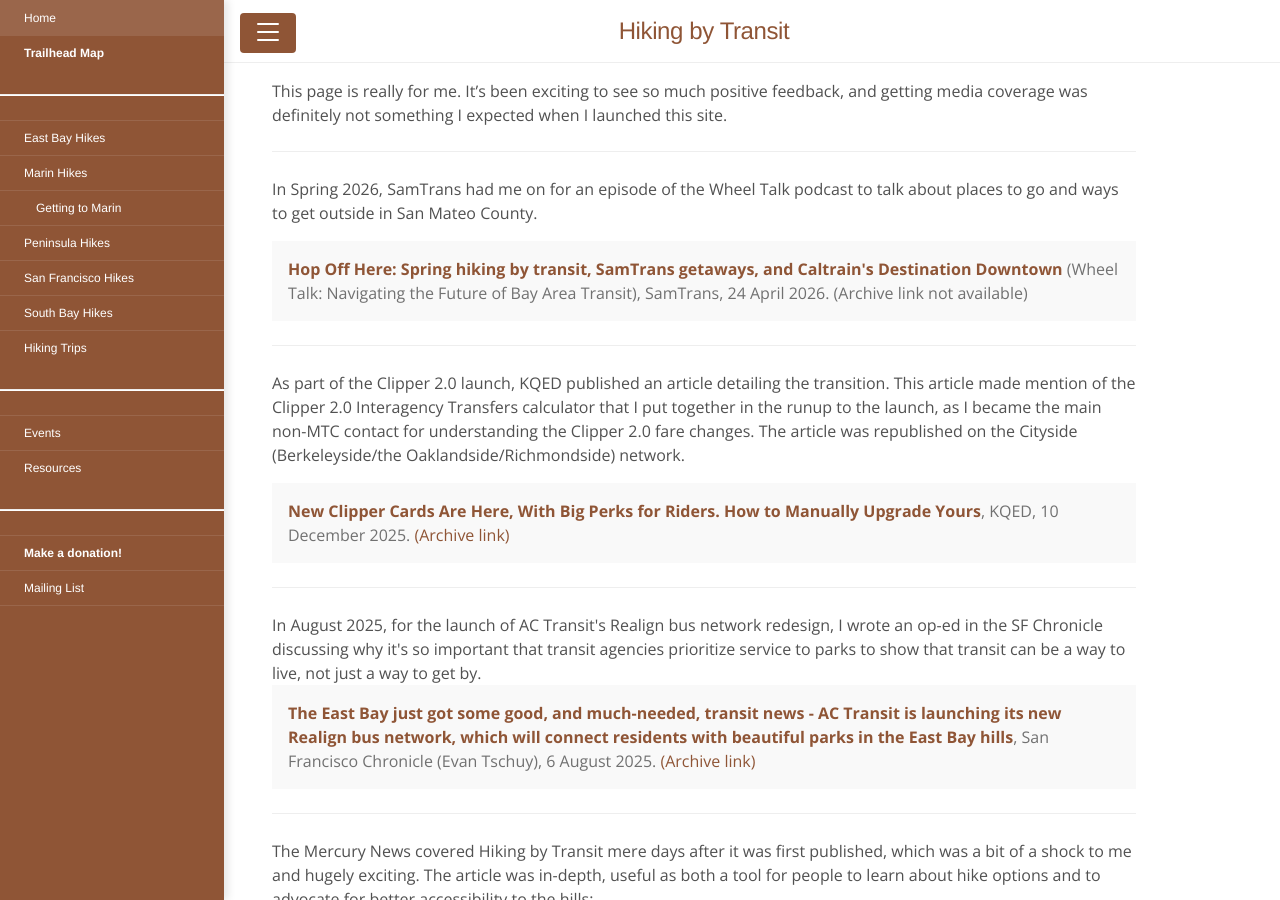
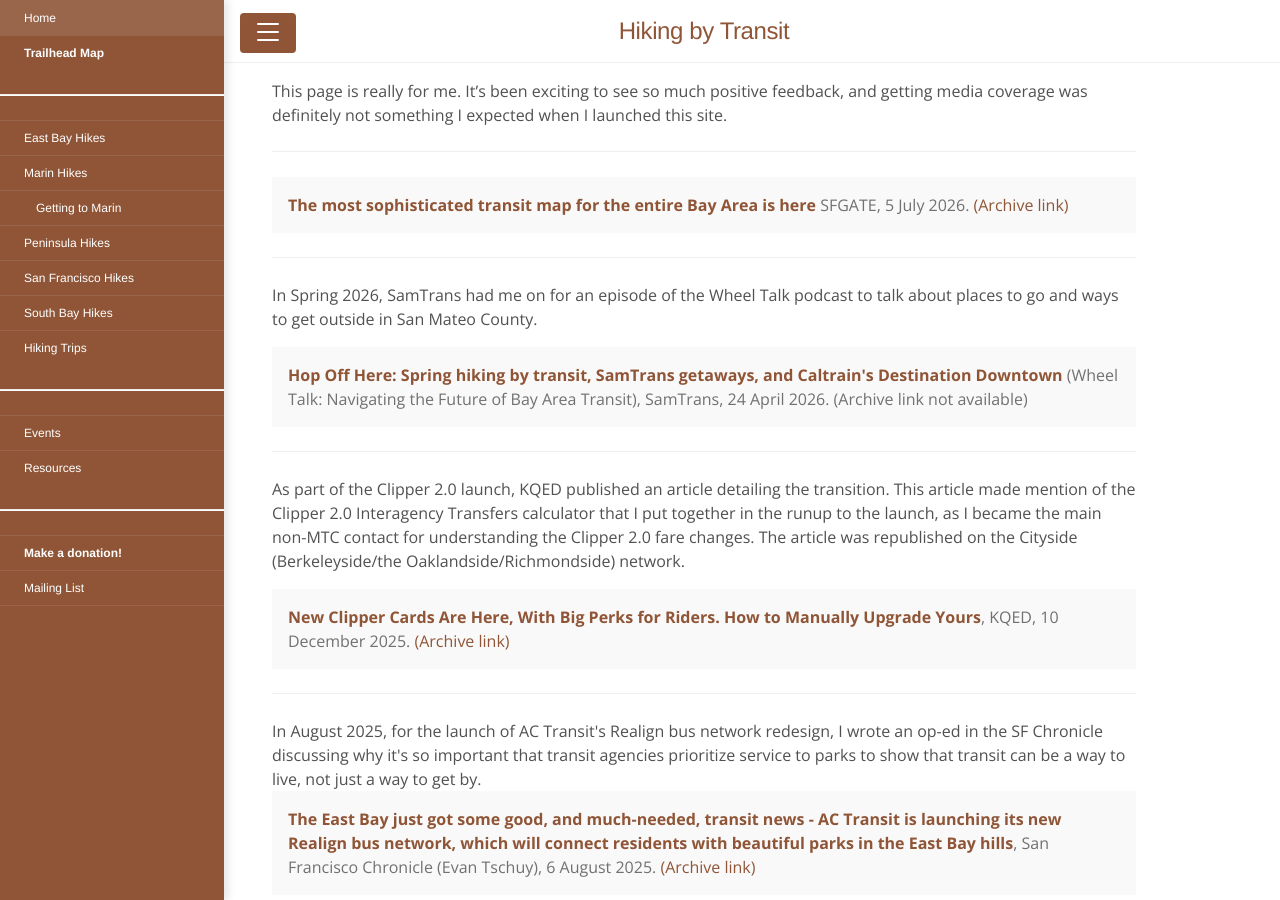
Before and after one commit to tschuy/hiking-by-transit, a Jekyll site: the page built from jekyll/media.md, in a window 1280 px wide and 900 px high. Built offline with Jekyll 4.4.1, drawn with Linux system fonts in a browser that asks for light colours.

Commit message:
media: add sfgate article

```diff
--- a/jekyll/media.md
+++ b/jekyll/media.md
@@ -4,6 +4,12 @@
 ---
 
 This page is really for me. It's been exciting to see so much positive feedback, and getting media coverage was definitely not something I expected when I launched this site.
+
+<hr>
+
+<p class="message">
+<b><a href="https://www.sfgate.com/travel/article/bay-area-transit-map-22326017.php">The most sophisticated transit map for the entire Bay Area is here</a></b> SFGATE, 5 July 2026. <a href="https://web.archive.org/web/20260706042113/https://www.sfgate.com/travel/article/bay-area-transit-map-22326017.php">(Archive link)</a>
+</p>
 
 <hr>
 
```
